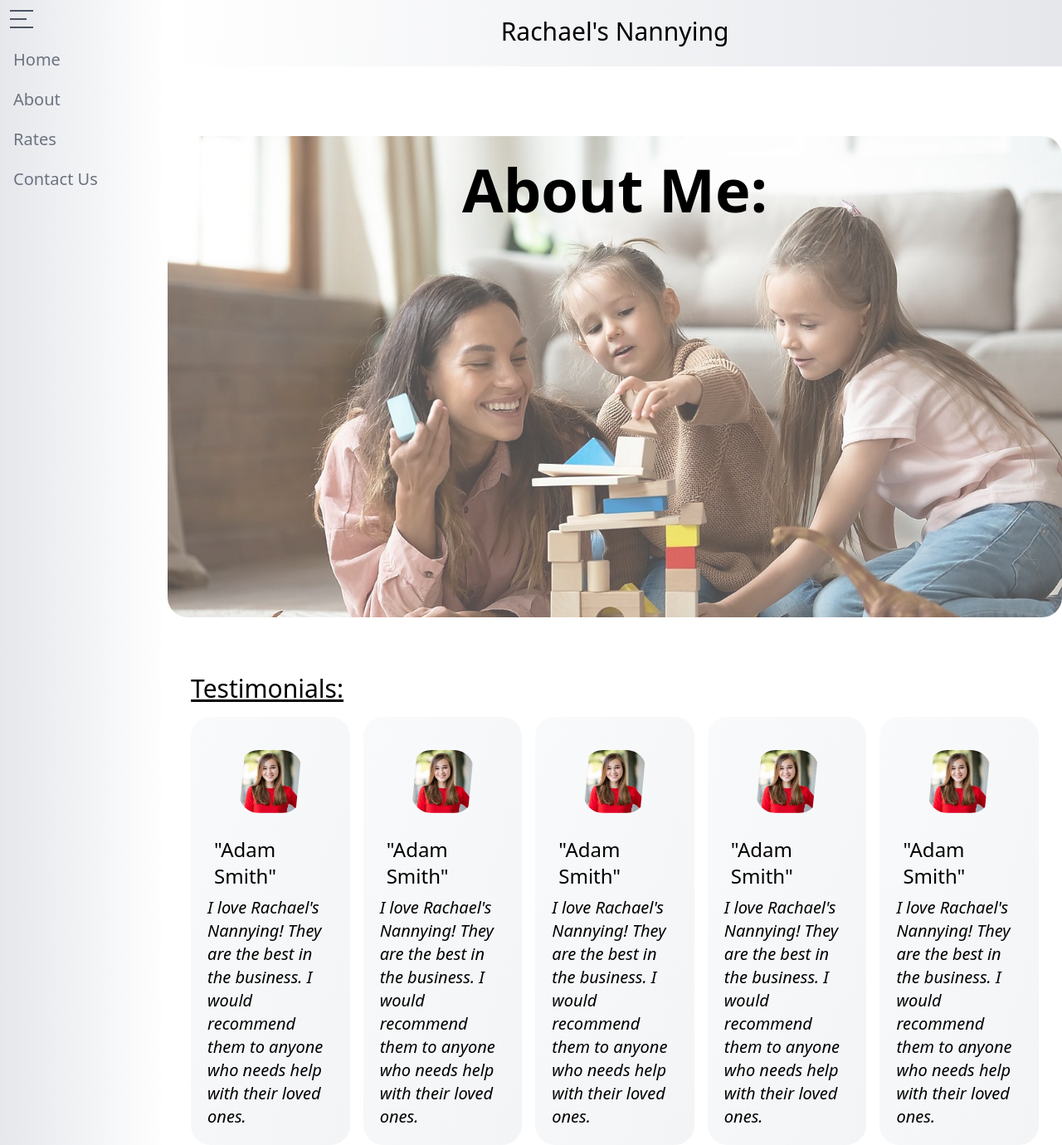
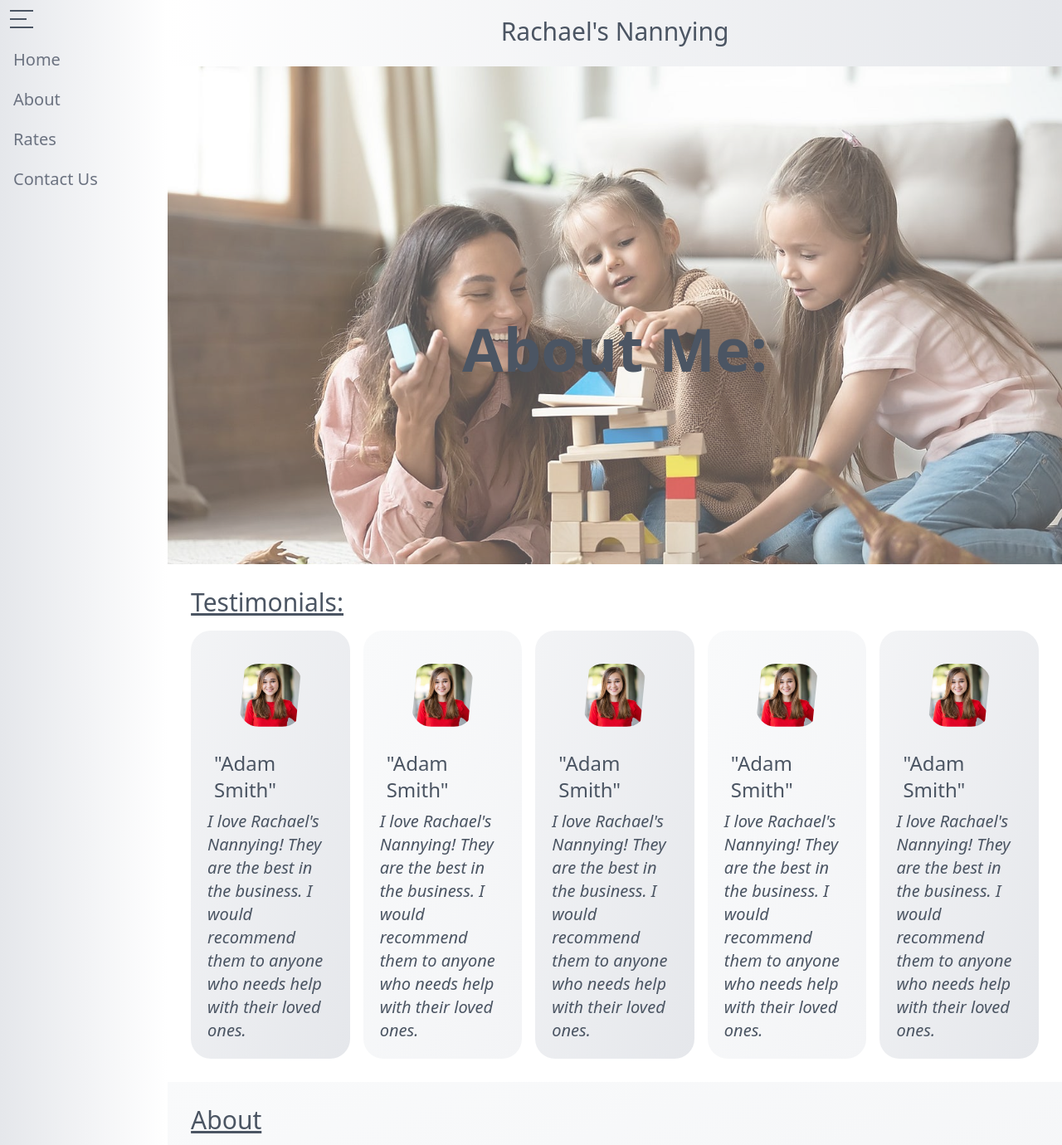
Before and after one commit to andrew03meyer/rachael-nannying-wesbite, a React (Create React App) app: page /about in a window 1280 px wide. Shown: the top 1380 px of the page at 83% size. Built offline with nearby package versions, Linux system fonts and the light colour scheme.

Commit message:
chore: aesthetic styling

```diff
--- a/src/About/About.js
+++ b/src/About/About.js
@@ -7,17 +7,17 @@ function About() {
     <>
     <div className="flex flex-col items-center relative w-screen h-auto mb-52">
       <TopBanner />
-        <div className="max-h-[600px] overflow-y-hidden rounded-3xl mb-10">
-          <img src={NannyPic} alt="Nanny" className="opacity-70 w-full mt-5 rounded-3xl"/>
+        <div className="max-h-[600px] overflow-y-hidden w-full">
+          <img src={NannyPic} alt="Nanny" className="opacity-70 w-full"/>
         </div>
 
-        <h2 className="absolute text-7xl text-center mt-48 font-roboto font-bold text-black">About Me:</h2>
+        <h2 className="absolute text-7xl text-center mt-96 font-roboto font-bold text-gray-600">About Me:</h2>
 
         <div className="relative flex flex-col p-5 font-roboto w-full">
           <h2 className="text-3xl m-2 underline">Testimonials:</h2>
           <div className="flex">
 
-            <div className="flex flex-col items-center m-2 p-5 rounded-3xl bg-gradient-to-br from-gray-50 to-gray-100">
+            <div className="flex flex-col items-center m-2 p-5 rounded-3xl bg-gradient-to-br from-gray-100 to-gray-200">
               <img src={ProfilePic} alt="Profile" className="w-1/2 m-5 tstm-photo rounded-3xl" />
               <h1 className="text-2xl m-2">"Adam Smith"</h1>
               <p className="text-xl italic">I love Rachael's Nannying! They are the best in the business. I would recommend them to anyone who needs help with their loved ones.</p>
@@ -29,7 +29,7 @@ function About() {
               <p className="text-xl italic">I love Rachael's Nannying! They are the best in the business. I would recommend them to anyone who needs help with their loved ones.</p>
             </div>
 
-            <div className="flex flex-col items-center bg-gradient-to-br from-gray-50 to-gray-100 m-2 p-5 rounded-3xl">
+            <div className="flex flex-col items-center bg-gradient-to-br from-gray-100 to-gray-200 m-2 p-5 rounded-3xl">
               <img src={ProfilePic} alt="Profile" className="w-1/2 m-5 tstm-photo rounded-3xl" />
               <h1 className="text-2xl m-2">"Adam Smith"</h1>
               <p className="text-xl italic">I love Rachael's Nannying! They are the best in the business. I would recommend them to anyone who needs help with their loved ones.</p>
@@ -41,7 +41,7 @@ function About() {
               <p className="text-xl italic">I love Rachael's Nannying! They are the best in the business. I would recommend them to anyone who needs help with their loved ones.</p>
             </div>
 
-            <div className="flex flex-col items-center bg-gradient-to-br from-gray-50 to-gray-100 m-2 p-5 rounded-3xl">
+            <div className="flex flex-col items-center bg-gradient-to-br from-gray-100 to-gray-200 m-2 p-5 rounded-3xl">
               <img src={ProfilePic} alt="Profile" className="w-1/2 m-5 tstm-photo rounded-3xl" />
               <h1 className="text-2xl m-2">"Adam Smith"</h1>
               <p className="text-xl italic">I love Rachael's Nannying! They are the best in the business. I would recommend them to anyone who needs help with their loved ones.</p>
@@ -49,19 +49,19 @@ function About() {
           </div>
         </div>
 
-        <div className="relative p-5 font-roboto w-full">
+        <div className="relative p-5 font-roboto bg-gradient-to-br from-gray-50 to-gray-100 w-full">
           <h2 className="text-3xl m-2 underline">About</h2>
           <p className="text-xl w-full m-auto">We are a team of dedicated and compassionate individuals who are here to help you and your loved ones. We understand that it can be difficult to trust someone else with the care of your family, but we are here to provide you with the peace of mind that you need. We are here to help you and your loved ones with any and all of your needs. We are here to help you and your loved ones with any and all of your needs. We are here to help you and your loved ones with any and all of your needs. We are here to help you and your loved ones with any and all of your needs. We are here to help you and your loved ones with any and all of your needs. We are here to help you and your loved ones with any and all of your needs. We are here to help you and your loved ones with any and all of your needs. We are here to help you and your loved ones with any and all of your needs. We are here to help you and your loved ones with any and all of your needs.</p>
         </div>
 
-        <div className="relative p-5 bg-gradient-to-br from-gray-50 to-gray-100 font-roboto w-full">
+        <div className="relative p-5 font-roboto w-full">
           <h2 className="text-3xl m-2 underline">Location:</h2>
           <p className="text-xl italic">
           Cras aliquam, leo at tincidunt sodales, orci nulla gravida sapien, sollicitudin ultricies elit nisl ac nisi. Donec magna risus, luctus sit amet justo in, convallis tristique dolor. Nam vulputate lacus ante, in accumsan enim efficitur ac. Nullam faucibus diam in diam ullamcorper malesuada. Nullam ut convallis nisi. Aenean interdum est in nunc vestibulum eleifend et vel libero. Morbi tellus turpis, dapibus ac sagittis nec, gravida ut dolor. Morbi arcu ligula, efficitur nec ullamcorper pharetra, euismod vel ex.
           </p>
         </div>
 
-        <div className="relative p-5 font-roboto w-full">
+        <div className="relative p-5 font-roboto w-full bg-gradient-to-br from-gray-50 to-gray-100">
           <h2 className="text-3xl m-2 underline">Experience</h2>
           <p className="text-xl italic">
             It if sometimes furnished unwilling as additions so. Blessing resolved peculiar fat graceful ham.
--- a/src/App.js
+++ b/src/App.js
@@ -10,7 +10,7 @@ import Banner from "./Banner/Banner";
 
 function App() {
   return (
-    <div className="flex flex-col text-roboto">
+    <div className="flex flex-col text-roboto text-gray-600">
         <BrowserRouter>
         <div className="flex bg-white">
           <Sidebar />
--- a/src/Contact/Contact.js
+++ b/src/Contact/Contact.js
@@ -32,7 +32,7 @@ const Contact = () => {
       <div className='flex flex-col items-center relative h-screen w-full font-roboto mb-20'>
         <TopBanner />
         <h1 className="text-7xl text-center mt-20 mb-20 font-bold text-black">Contact Us:</h1>
-        <form ref={form} onSubmit={sendEmail} className="flex flex-col items-center h-auto justify-center w-1/2">
+        <form ref={form} onSubmit={sendEmail} className="flex flex-col items-center h-auto justify-center w-2/6">
           <input type="text" id="from_name" name="from_name" placeholder="Full Name" className="m-5 w-full p-1 bg-gradient-to-br from-white to-gray-200" />
           <input type="email" id="email" name="email" placeholder="Your Email" className="m-5 w-full p-1 bg-gradient-to-br from-white to-gray-200" />
           <textarea name="message" id="message" placeholder="Message" className="m-5 w-full p-1 bg-gradient-to-br from-white to-gray-200" />
--- a/src/Homepage/Homepage.js
+++ b/src/Homepage/Homepage.js
@@ -23,8 +23,8 @@ function Homepage() {
 
   return (
     <>
-    <div className="flex relative flex-col font-roboto mb-40 w-screen text-roboto mr-16 sm:mr-0">
-      <div className="flex flex-col justify-center relative w-full h-auto max-h-screen overflow-y-hidden mb-16">
+    <div className="flex relative flex-col font-roboto mb-40 w-screen text-roboto">
+      <div className="flex flex-col justify-center relative w-full h-auto max-h-screen overflow-y-hidden">
 
         <img id="image" src={images[index]} alt="Nanny" className="w-full h-auto opacity-80" />
         <div className="absolute m-10">
@@ -39,7 +39,7 @@ function Homepage() {
 
       <div className="w-full bg-gradient-to-br from-gray-100 to-gray-300 italic p-5">
       {/* <div class="bg-blue-500 sm:bg-red-500">This background color is blue on small screens and red on larger screens.</div> */}
-        <div className="flex flex-col items-center w-full h-auto sm:flex-row">
+        <div className="flex flex-col items-center mt-5 mb-5 w-full h-auto sm:flex-row">
           <img src={ProfilePic} alt="Profile" className="w-full m-0 sm:h-20vw" />
           <div className="flex flex-col">
             <h1 className="text-4xl p-5 w-full font-bold text-black ">Profile:</h1>
@@ -48,7 +48,7 @@ function Homepage() {
         </div>
       </div>
 
-      <div className="flex w-full bg-gradient-to-br from-white to-gray-200 italic p-5 h-auto">
+      <div className="flex flex-col w-full bg-gradient-to-br from-white to-gray-200 italic p-5 h-auto sm:flex-row">
         <div className="flex flex-col items-center w-1/2 h-auto m-5">
           <h1 className="text-4xl w-full font-bold text-black pb-5">About</h1>
           <p className="text-xl w-full m-auto">We are a team of dedicated and compassionate individuals who are here to help you and your loved ones. We understand that it can be difficult to trust someone else with the care of your family, but we are here to provide you with the peace of mind that you need. We are here to help you and your loved ones with any and all of your needs. We are here to help you and your loved ones with any and all of your needs. We are here to help you and your loved ones with any and all of your needs. We are here to help you and your loved ones with any and all of your needs. We are here to help you and your loved ones with any and all of your needs. We are here to help you and your loved ones with any and all of your needs.</p>
--- a/src/TopBanner/TopBanner.js
+++ b/src/TopBanner/TopBanner.js
@@ -1,7 +1,7 @@
 function TopBanner() {
   return (
     <div className="top-banner w-full">
-      <h1 className="text-black text-3xl bold w-full h-20 bg-gradient-to-r from-white to-gray-200 text-center align-middle items-center p-5 mb-16 text-serif">Rachael's Nannying</h1>
+      <h1 className="text-gray-600 text-3xl bold w-full h-20 bg-gradient-to-r from-white to-gray-200 text-center align-middle items-center p-5 text-serif">Rachael's Nannying</h1>
     </div>
   );
 }
```
